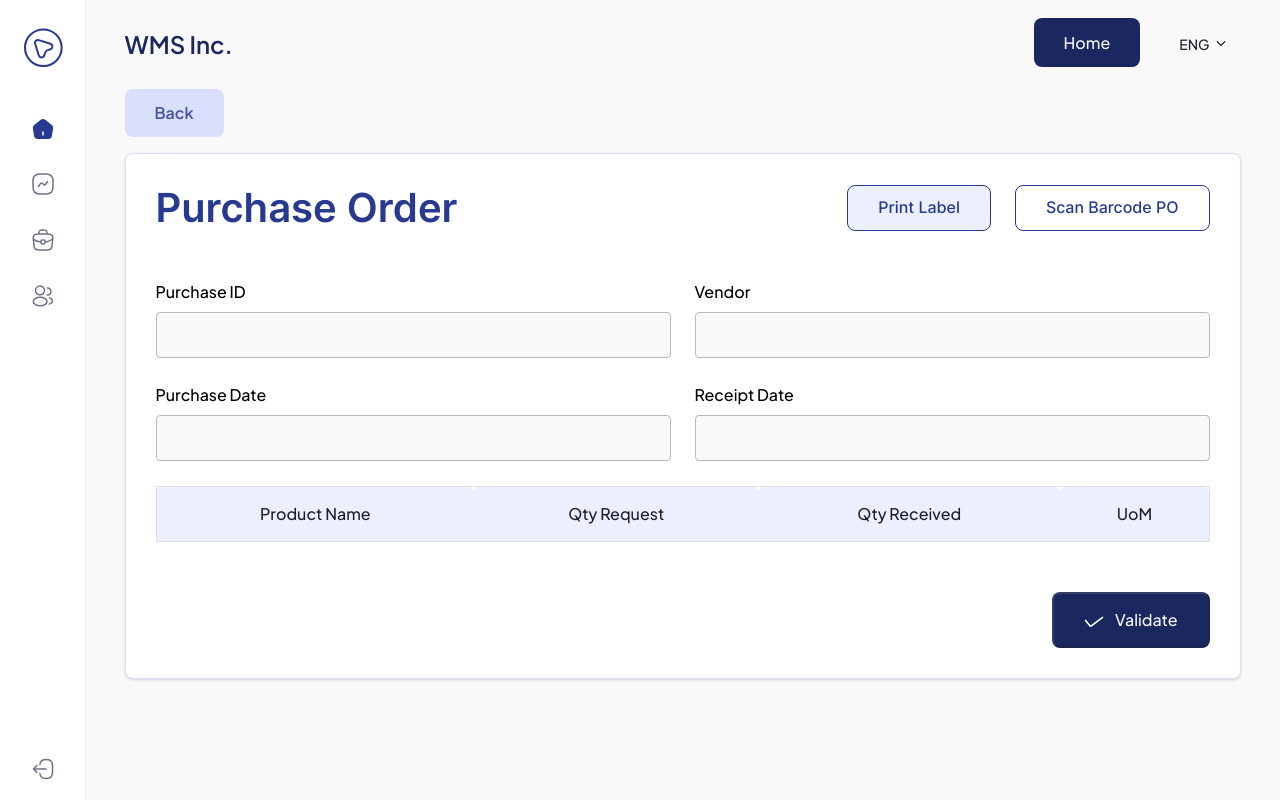
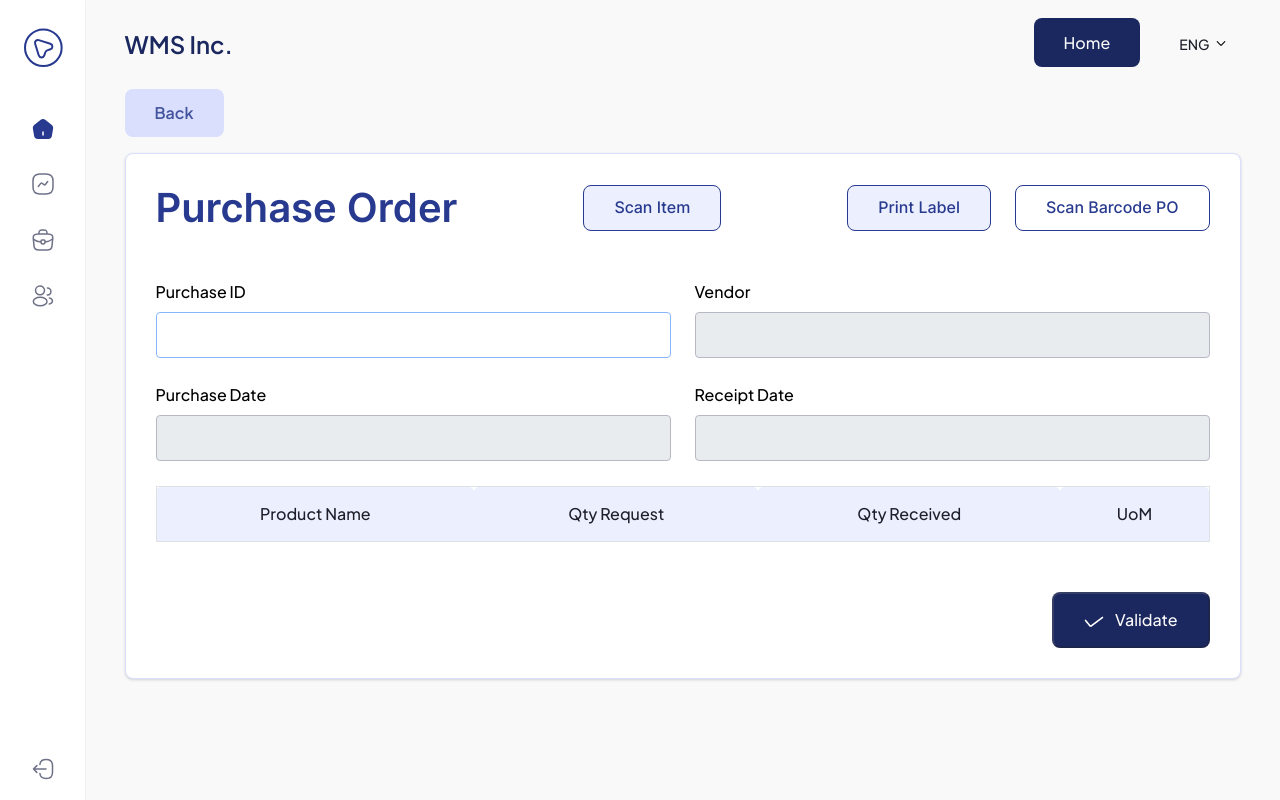
Before and after one commit to bhadawi404/wms.inc, a Vue app: page /purchase-order in a window 1280 px wide. Built offline with nearby package versions, Linux system fonts and the light colour scheme.

Commit message:
view po revisi

```diff
--- a/src/views/PurchaseOrder.vue
+++ b/src/views/PurchaseOrder.vue
@@ -11,19 +11,29 @@
                     <div class="purchase_order">
                         <h2>Purchase Order
                             <div class="d-flex">
+                                <a href="scanitem" class="print_btn" data-bs-toggle="modal" data-bs-target="#scanitem">
+                                    Scan Item
+                                </a>
+                            </div>
+                            <div class="d-flex">
                                 <a href="printlabel" class="print_btn" data-bs-toggle="modal" data-bs-target="#printlabel">
                                     Print Label
                                 </a>
-                                <a href="scanitem" class="scan_btn ms-4" @click="openCamera = !openCamera" data-bs-toggle="modal" data-bs-target="#scanitem">
+
+                                <a href="scanPO" class="scan_btn ms-4" @click="openCamera = !openCamera"
+                                    data-bs-toggle="modal" data-bs-target="#scanPO">
                                     Scan Barcode PO
                                 </a>
+
                             </div>
+
                         </h2>
 
                         <div class="row purchase_form mt-5">
                             <div class="col-md-6 col-sm-12 col-12">
                                 <label class="form-label">Purchase ID</label>
-                                <input type="text" class="form-control" v-model="poName" v-on:change="GetBarcode"  placeholder="">
+                                <input type="text" class="form-control" v-model="poName" v-on:change="GetBarcode" ref="po"
+                                    placeholder="">
                             </div>
                             <!-- <div class="col-md-6 col-sm-12 col-12">
                                 <label class="form-label">Purchase Agreement</label>
@@ -31,11 +41,11 @@
                             </div> -->
                             <div class="col-md-6 col-sm-12 col-12">
                                 <label class="form-label">Vendor</label>
-                                <input type="text" class="form-control" v-model="poVendor" id="" placeholder="">
+                                <input type="text" class="form-control" v-model="poVendor" id="" placeholder="" disabled="1">
                             </div>
                             <div class="col-md-6 col-sm-12 col-12">
-                                <label class="form-label">Purchase  Date</label>
-                                <input type="text" class="form-control" v-model="poDate" id="" placeholder="">
+                                <label class="form-label">Purchase Date</label>
+                                <input type="text" class="form-control" v-model="poDate" id="" placeholder="" disabled="1">
                             </div>
                             <!-- <div class="col-md-6 col-sm-12 col-12">
                                 <label class="form-label">Vendor Refference</label>
@@ -43,7 +53,7 @@
                             </div> -->
                             <div class="col-md-6 col-sm-12 col-12">
                                 <label class="form-label">Receipt Date</label>
-                                <input type="text" class="form-control"  v-model="poReceive" id="" placeholder="">
+                                <input type="text" class="form-control" v-model="poReceive" id="" placeholder="" disabled="1">
                             </div>
                         </div>
                         <div class="table-responsive">
@@ -59,19 +69,20 @@
                                 </thead>
                                 <tbody>
                                     <tr v-for="data in filteredItems()" :key="data.id">
-                                        <td  class="text-center">{{ data.productName}}</td>
-                                        <td  class="text-center">{{ data.productQtyRequestPO }}</td>
-                                        <td  class="text-center">{{ data.productQtyReceived }}</td>
-                                        <td  class="text-center">{{ data.status }}</td>
+                                        <td class="text-center">{{ data.productName }}</td>
+                                        <td class="text-center">{{ data.productQtyRequestPO }}</td>
+                                        <td class="text-center">{{ data.productQtyReceived }}</td>
+                                        <td class="text-center">{{ data.status }}</td>
                                         <!-- <td  class="text-center">Bakso sapi</td> -->
                                     </tr>
                                 </tbody>
                             </table>
                         </div>
                         <div class="text-end">
-                            <button type="button" class="btn-login" :disabled="this.items.length == 0" @click="validateProduct">
+                            <button type="button" class="btn-login" :disabled="this.items.length == 0"
+                                @click="validateProduct">
 
-                                <img src="/assets/images/checkmark.png" alt="" title="" class="me-2"  /> Validate
+                                <img src="/assets/images/checkmark.png" alt="" title="" class="me-2" /> Validate
                             </button>
                             <!-- <a href="#" >
                             </a> -->
@@ -89,8 +100,8 @@
                         <h1 class="modal-title" id="printlabelLabel">Print Label</h1>
                     </div>
                     <div class="modal-body">
-                        <div class="row purchase_form" v-for="(d,index) in items" :key="index">
-                            <div class="col-12" v-for="(data,index1) in d.purchaseOrderLine" :key="index1" >
+                        <div class="row purchase_form" v-for="(d, index) in items" :key="index">
+                            <div class="col-12" v-for="(data, index1) in d.purchaseOrderLine" :key="index1">
                                 <!-- <div class="input-group mb-3">
                                     <button class="input-group-text" type="button">
                                         <img src="/assets/images/minus.svg" alt="" title="" />
@@ -101,7 +112,19 @@
                                     </button>
                                 </div>-->
 
-                                <QRCodeVue3 :width="300" :height="300" v-if="data.productBarcode" :value="data.productBarcode" margin="0" :qrOptions='{"typeNumber":"0","mode":"Byte","errorCorrectionLevel":"H"}' :imageOptions='{"hideBackgroundDots":true,"imageSize":0.4,"margin":0}' :dotsOptions='{"type":"dots","color":"#1a191a"}' :backgroundOptions='{"color":"#ffffff"}'  :dotsOptionsHelper='{"colorType":{"single":true,"gradient":false},"gradient":{"linear":true,"radial":false,"color1":"#6a1a4c","color2":"#6a1a4c","rotation":"0"}}' :cornersSquareOptions='{"type":"square","color":"#000000"}' :cornersSquareOptionsHelper='{"colorType":{"single":true,"gradient":false},"gradient":{"linear":true,"radial":false,"color1":"#000000","color2":"#000000","rotation":"0"}}' :cornersDotOptions='{"type":"dot","color":"#000000","gradient":null}' :cornersDotOptionsHelper='{"colorType":{"single":true,"gradient":false},"gradient":{"linear":true,"radial":false,"color1":"#000000","color2":"#000000","rotation":"0"}}' :backgroundOptionsHelper='{"colorType":{"single":true,"gradient":false},"gradient":{"linear":true,"radial":false,"color1":"#ffffff","color2":"#ffffff","rotation":"0"}}' myclass="my-qur"  ></QRCodeVue3>
+                                <QRCodeVue3 :width="300" :height="300" v-if="data.productBarcode"
+                                    :value="data.productBarcode" margin="0"
+                                    :qrOptions='{ "typeNumber": "0", "mode": "Byte", "errorCorrectionLevel": "H" }'
+                                    :imageOptions='{ "hideBackgroundDots": true, "imageSize": 0.4, "margin": 0 }'
+                                    :dotsOptions='{ "type": "dots", "color": "#1a191a" }'
+                                    :backgroundOptions='{ "color": "#ffffff" }'
+                                    :dotsOptionsHelper='{ "colorType": { "single": true, "gradient": false }, "gradient": { "linear": true, "radial": false, "color1": "#6a1a4c", "color2": "#6a1a4c", "rotation": "0" } }'
+                                    :cornersSquareOptions='{ "type": "square", "color": "#000000" }'
+                                    :cornersSquareOptionsHelper='{ "colorType": { "single": true, "gradient": false }, "gradient": { "linear": true, "radial": false, "color1": "#000000", "color2": "#000000", "rotation": "0" } }'
+                                    :cornersDotOptions='{ "type": "dot", "color": "#000000", "gradient": null }'
+                                    :cornersDotOptionsHelper='{ "colorType": { "single": true, "gradient": false }, "gradient": { "linear": true, "radial": false, "color1": "#000000", "color2": "#000000", "rotation": "0" } }'
+                                    :backgroundOptionsHelper='{ "colorType": { "single": true, "gradient": false }, "gradient": { "linear": true, "radial": false, "color1": "#ffffff", "color2": "#ffffff", "rotation": "0" } }'
+                                    myclass="my-qur"></QRCodeVue3>
                             </div>
                         </div>
                     </div>
@@ -113,13 +136,49 @@
                 </div>
             </div>
         </div>
-
-        <!-- scan item Modal -->
         <div class="modal fade" id="scanitem" tabindex="-1" aria-labelledby="scanitemLabel" aria-hidden="true">
             <div class="modal-dialog modal-dialog-centered">
                 <div class="modal-content">
                     <div class="modal-header">
-                        <h1 class="modal-title" id="scanitemLabel">Scan Barcode PO</h1>
+                        <h1 class="modal-title" id="scanitemLabel">Scan Item</h1>
+                    </div>
+                    <div class="modal-body">
+                        <div class="row purchase_form">
+                            <div class="col-12">
+                                <label class="form-label">Product Barcode</label>
+                                <input type="text" class="form-control" id="" placeholder="" ref="product">
+                            </div>
+                            <div class="col-12">
+                                <label class="form-label">Name Item</label>
+                                <input type="text" class="form-control" id="" placeholder="" disabled="1">
+                            </div>
+                            <div class="col-12">
+                                <div class="input-group mb-3">
+                                    <button class="input-group-text" type="button">
+                                        <img src="/assets/images/minus.svg" alt="" title="" />
+                                    </button>
+                                    <input type="text" class="form-control mb-0 text-center" id="" placeholder="">
+                                    <button class="input-group-text" type="button">
+                                        <img src="/assets/images/plus.svg" alt="" title="" />
+                                    </button>
+                                </div>
+                            </div>
+                        </div>
+                    </div>
+                    <div class="modal-footer">
+                        <button type="button" class="btn btn-secondary" data-bs-dismiss="modal">Cancel</button>
+                        <button type="button" class="btn btn-primary ms-4">Done</button>
+                    </div>
+                </div>
+            </div>
+        </div>
+
+        <!-- scan item Modal -->
+        <div class="modal fade" id="scanPO" tabindex="-1" aria-labelledby="scanPOLabel" aria-hidden="true">
+            <div class="modal-dialog modal-dialog-centered">
+                <div class="modal-content">
+                    <div class="modal-header">
+                        <h1 class="modal-title" id="scanPOLabel">Scan Barcode PO</h1>
                     </div>
                     <div class="modal-body">
                         <div class="row purchase_form">
@@ -139,19 +198,19 @@
                                 </div>
                             </div> -->
                             <!-- <qrcode-stream @decode="onDecode" @init="onInit" v-if="openCamera" /> -->
-                            <StreamBarcodeReader
-                            @decode="(a, b, c) => onDecode(a, b, c)"
-                            @loaded="() => onLoaded()"
-                            v-if="openCamera"
-                            ></StreamBarcodeReader>
+                            <StreamBarcodeReader @decode="(a, b, c) => onDecode(a, b, c)" @loaded="() => onLoaded()"
+                                v-if="openCamera"></StreamBarcodeReader>
                             <span v-if="errorInItem">Item Not Found!</span>
                         </div>
                     </div>
                     <div class="modal-footer">
-                        <button type="button" class="btn btn-secondary" id="closeModal" data-bs-dismiss="modal" @click="openCamera = !openCamera" v-if="!retryButton">Cancel</button>
-                        <router-link to="/scan-barcode" class="btn btn-secondary text-decoration-none" v-if="retryButton"> Cancel </router-link>
+                        <button type="button" class="btn btn-secondary" id="closeModal" data-bs-dismiss="modal"
+                            @click="openCamera = !openCamera" v-if="!retryButton">Cancel</button>
+                        <router-link to="/scan-barcode" class="btn btn-secondary text-decoration-none" v-if="retryButton">
+                            Cancel </router-link>
                         <button type="button" class="btn btn-primary ms-4" v-if="!retryButton">Done</button>
-                        <button type="button" class="btn btn-primary ms-4" v-if="retryButton" @click="clickRetryButton" >Retry</button>
+                        <button type="button" class="btn btn-primary ms-4" v-if="retryButton"
+                            @click="clickRetryButton">Retry</button>
                     </div>
                 </div>
             </div>
@@ -181,31 +240,39 @@ export default {
     },
     data() {
         return {
-            result:'',
+            result: '',
             error: '',
-            poName:'',
-            poDate:'',
-            poVendor:'',
-            poReceive:'',
-            openCamera:false,
+            poName: '',
+            poDate: '',
+            poVendor: '',
+            poReceive: '',
+            openCamera: false,
             // barcode:'JKT/IN/00075',
-            barcode:'',
-            retryButton:false,
-            errorInItem:false,
-            items:[],
+            barcode: '',
+            retryButton: false,
+            errorInItem: false,
+            items: [],
         }
     },
     mounted() {
         // this.scanOrder()
+        this.focusInput()
+        this.focusInputPopUp()
     },
     methods: {
         // onDecode (result) {
         //     this.result = result
         //     console.log(result)
         //     if(result){
-        //         // $('#scanitem').model('close');
+        //         // $('#scanPO').model('close');
         //     }
         // },
+        focusInput() {
+            this.$refs.po.focus();
+        },
+        focusInputPopUp() {
+            this.$refs.product.focus();
+        },
         filteredItems() {
             return this.items.filter(item => {
                 return item.status.toLowerCase().includes('1')
@@ -213,21 +280,21 @@ export default {
         },
         GetBarcode() {
             let data = {
-                'barcode' : this.poName
+                'barcode': this.poName
             }
             let token = localStorage.getItem('token')
-            axios.defaults.headers.common = {'Authorization': `Bearer `+token}
-            axios.post('/v1/scan/purchase-order/',data).then(response => {
-                    if(response.data.statusDesc == '404'){
-                        this.items =""
+            axios.defaults.headers.common = { 'Authorization': `Bearer ` + token }
+            axios.post('/v1/scan/purchase-order/', data).then(response => {
+                if (response.data.statusDesc == '404') {
+                    this.items = ""
                     this.poName = ""
                     this.poVendor = ""
                     this.poDate = ""
                     this.poReceive = ""
                     this.items = "";
                     alert('Data Not Found')
-                    }else if(response.data.statusDesc == '401'){
-                        this.items =""
+                } else if (response.data.statusDesc == '401') {
+                    this.items = ""
                     this.poName = ""
                     this.poVendor = ""
                     this.poDate = ""
@@ -235,10 +302,10 @@ export default {
                     this.items = "";
                     alert('Token has expired!!! Please Login Again')
                     this.$router.push('/')
-                    }else{
+                } else {
                     // for (let i = 0: i < )
                     response.data.data[0].purchaseOrderLine.forEach(x => {
-                            this.items.push({ productName: x.productName, productQtyRequestPO: x.productQtyRequestPO, productQtyReceived: x.productQtyReceived, status: '0'  })
+                        this.items.push({ productName: x.productName, productQtyRequestPO: x.productQtyRequestPO, productQtyReceived: x.productQtyReceived, status: '0' })
                     });
                     // this.items = response.data.data[0].purchaseOrderLine;
                     this.poName = response.data.data[0].purchaseOrderName
@@ -247,7 +314,7 @@ export default {
                     this.poReceive = response.data.data[0].purchaseOrderReceiptDate
                 }
             }).catch(error => {
-                    this.items =""
+                this.items = ""
                 this.poName = ""
                 this.poVendor = ""
                 this.poDate = ""
@@ -259,12 +326,12 @@ export default {
         },
         onDecode(a, b, c) {
             console.log(a, b, c)
-        this.barcode = a,b,c;
+            this.barcode = a, b, c;
             this.openCamera = false
             this.retryButton = true
             // var modalToggle =  document.getElementById('closeModal') // relatedTarget
             //         modalToggle.click()
-        if(a){
+            if (a) {
                 this.scanOrder()
             }
             // if (this.id) clearTimeout(this.id);
@@ -277,11 +344,11 @@ export default {
         onLoaded() {
             console.log("load");
         },
-        clickRetryButton(){
+        clickRetryButton() {
             this.openCamera = true
             this.retryButton = false
         },
-        downloadQrCode (){
+        downloadQrCode() {
             const image = document.querySelector(".my-qur img");
             const canvas = document.createElement("canvas"); canvas.width = image.width; canvas.height = image.height; const context = canvas.getContext("2d"); context.drawImage(image, 0, 0, image.width, image.height);
             // Get the base64 encoded data of the image
@@ -294,18 +361,18 @@ export default {
             link.setAttribute("download", fileName);
             link.click();
         },
-        scanOrder(){
+        scanOrder() {
             let data = {
-                'barcode' : this.barcode
+                'barcode': this.barcode
             }
             let token = localStorage.getItem('token')
-            axios.defaults.headers.common = {'Authorization': `Bearer `+token}
-            axios.post('/v1/scan/purchase-order/',data).then(response => {
+            axios.defaults.headers.common = { 'Authorization': `Bearer ` + token }
+            axios.post('/v1/scan/purchase-order/', data).then(response => {
                 console.log(response.data.data[0].purchaseOrderLine)
-                    if(response.data.statusCode == '404'){
+                if (response.data.statusCode == '404') {
                     this.errorInItem = true
                     this.openCamera = false
-                    }else{
+                } else {
                     this.items = response.data.data[0].purchaseOrderLine;
                     this.poName = response.data.data[0].purchaseOrderName
                     this.poVendor = response.data.data[0].purchaseOrderVendor
@@ -316,21 +383,21 @@ export default {
                 console.log(error)
             })
         },
-        validateProduct(){
+        validateProduct() {
             let token = localStorage.getItem('token')
-            axios.defaults.headers.common = {'Authorization': `Bearer `+token}
-            axios.put('/v1/validate-purchase/validate/',this.items).then(response => {
+            axios.defaults.headers.common = { 'Authorization': `Bearer ` + token }
+            axios.put('/v1/validate-purchase/validate/', this.items).then(response => {
                 console.log(response)
-                    if(response.data.statusCode == '200'){
+                if (response.data.statusCode == '200') {
                     alert(response.data.statusCodeDesc)
-                    }else{
+                } else {
                     alert('Somethig Went Wrong!')
                 }
             }).catch(error => {
                 console.log(error)
             })
         },
-        async onInit (promise) {
+        async onInit(promise) {
             try {
                 await promise
             } catch (error) {
```
Lines whose indentation alone changed are shown as unchanged.
